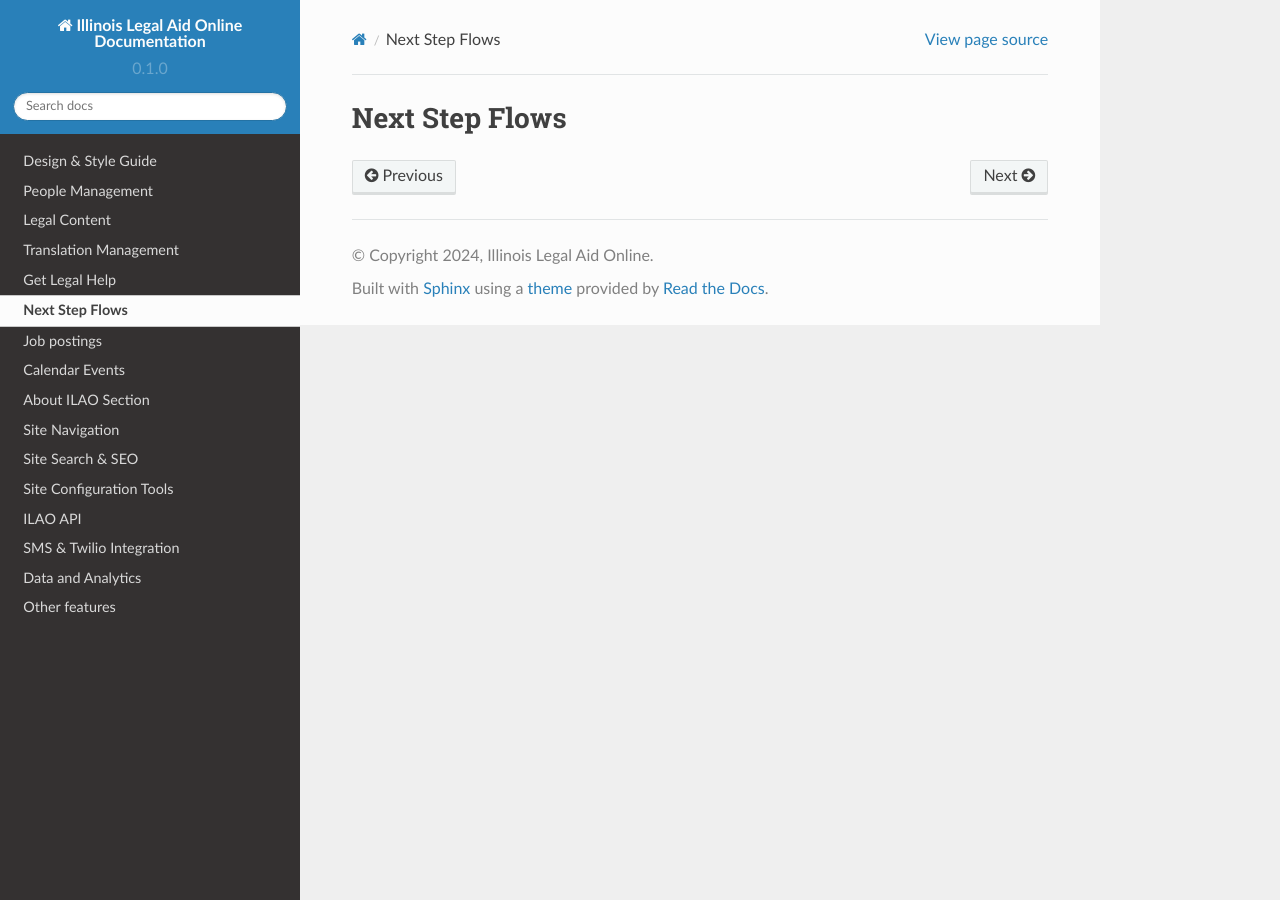
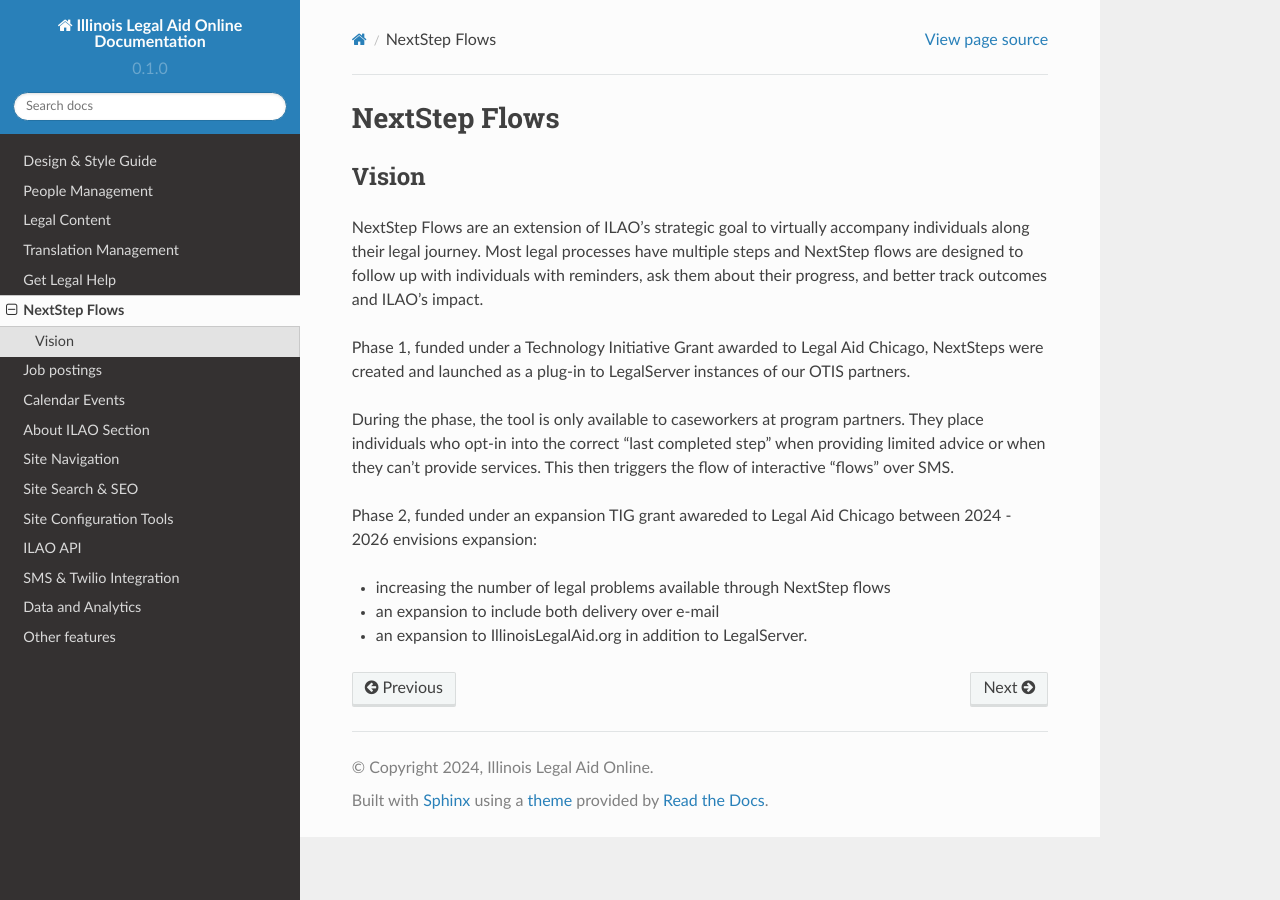
Before and after one commit to IllinoisLegalAidOnline/website-docs, a Sphinx documentation site: the page built from docs/source/next_step_flows.rst, in a window 1280 px wide. Built offline with Sphinx 7.4.7 and the Read the Docs theme 2.0.0, drawn with Linux system fonts in a browser that asks for light colours.

Commit message:
Added next step vision

```diff
--- a/docs/source/next_step_flows.rst
+++ b/docs/source/next_step_flows.rst
@@ -1,3 +1,18 @@
 =======================
-Next Step Flows
+NextStep Flows
 =======================
+
+Vision
+=============
+
+NextStep Flows are an extension of ILAO's strategic goal to virtually accompany individuals along their legal journey. Most legal processes have multiple steps and NextStep flows are designed to follow up with individuals with reminders, ask them about their progress, and better track outcomes and ILAO's impact.
+
+Phase 1, funded under a Technology Initiative Grant awarded to Legal Aid Chicago, NextSteps were created and launched as a plug-in to LegalServer instances of our OTIS partners.
+
+During the phase, the tool is only available to caseworkers at program partners. They place individuals who opt-in into the correct "last completed step" when providing limited advice or when they can't provide services. This then triggers the flow of interactive "flows" over SMS.
+
+Phase 2, funded under an expansion TIG grant awareded to Legal Aid Chicago between 2024 - 2026 envisions expansion:
+
+* increasing the number of legal problems available through NextStep flows
+* an expansion to include both delivery over e-mail
+* an expansion to IllinoisLegalAid.org in addition to LegalServer.
```
